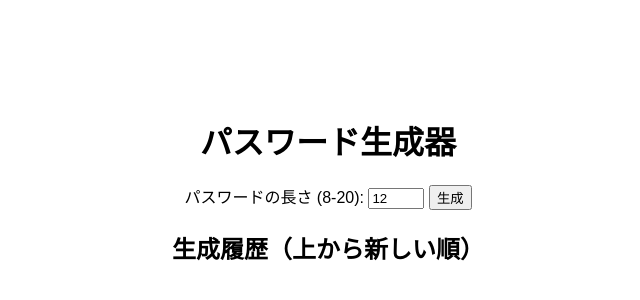
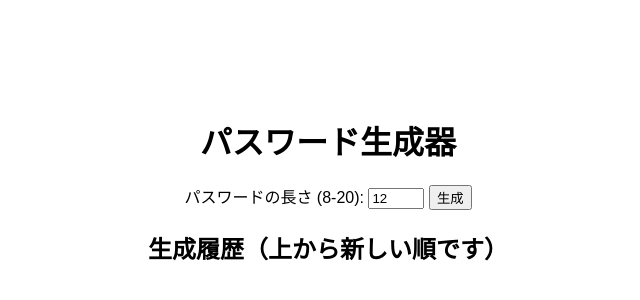
Before and after one commit to tonytani37/password, a plain HTML site: page index.html in a window 1280 px wide. Shown: the part 210-510 px from the top of the page, without its empty margins (312-952 px from the left). Drawn offline with Linux system fonts and the light colour scheme.

Commit message:
2024/10/30 21:16

```diff
--- a/index.html
+++ b/index.html
@@ -43,7 +43,7 @@
         <p id="password" onclick="copyPassword(this)" class="password-item"></p>
         <p id="copy-message" class="copy-message"></p>
         <div class="history">
-            <h2>生成履歴（上から新しい順）</h2>
+            <h2>生成履歴（上から新しい順です）</h2>
             <ul id="history"></ul>
         </div>
     </div>
```
